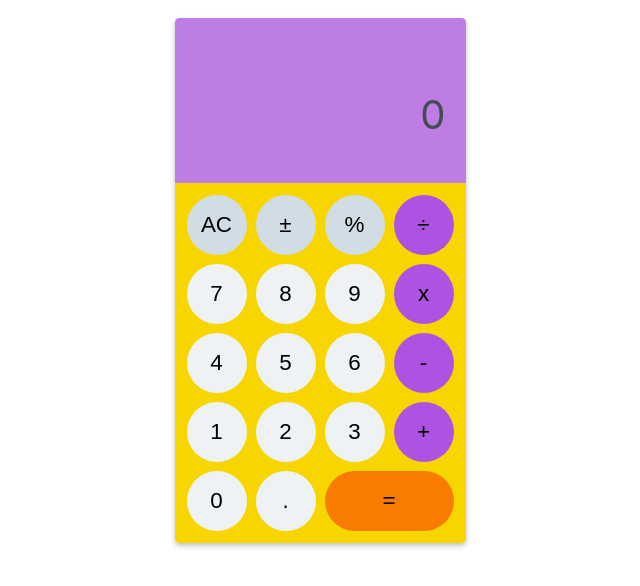
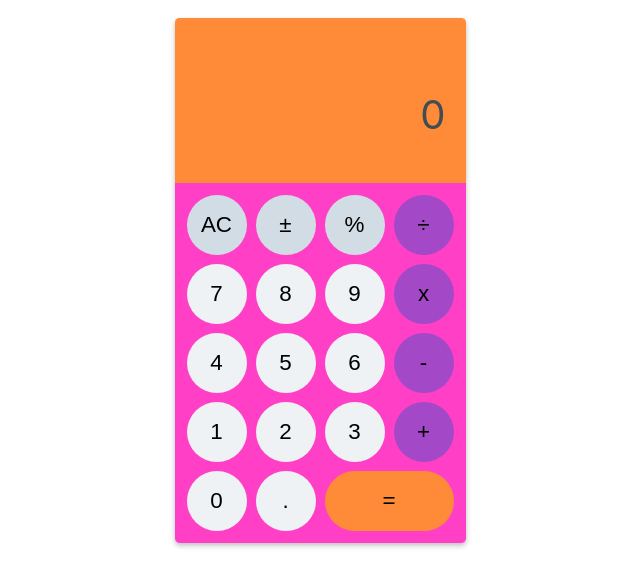
Before and after one commit to Tpichardo/React_Calculator, a React (Create React App) app: page / in a window 1280 px wide. Shown: the top 586 px of the page, without its empty margins (320-960 px from the left). Built offline with nearby package versions, Linux system fonts and the light colour scheme.

Commit message:
change calc colors

```diff
--- a/src/Components/KeyPad.css
+++ b/src/Components/KeyPad.css
@@ -3,7 +3,7 @@
   display: grid;
   grid-template-columns: repeat(4, 1fr);
   grid-gap: 1px;
-  background: #f7d600;
+  background: #ff40c6;
 }
 
 .key {
@@ -22,7 +22,7 @@
 }
 
 .operator {
-  background: #ae52e3;
+  background: #a348c7;
 }
 .functionality {
   background: hsl(208, 25%, 86%);
@@ -31,6 +31,6 @@
 .calculate {
   grid-column: 3 / 5;
   grid-row: 5;
-  background: #f77c00;
+  background: #ff8b38;
   width: auto;
 }
--- a/src/Components/OutPut.css
+++ b/src/Components/OutPut.css
@@ -2,7 +2,7 @@
   font-size: 2.5rem;
   text-align: end;
   padding-block-end: 0.25rem;
-  background: #bd7de2;
+  background: #ff8b38;
   padding-block-start: 2rem;
   padding-inline-end: 1.25rem;
 }
```
